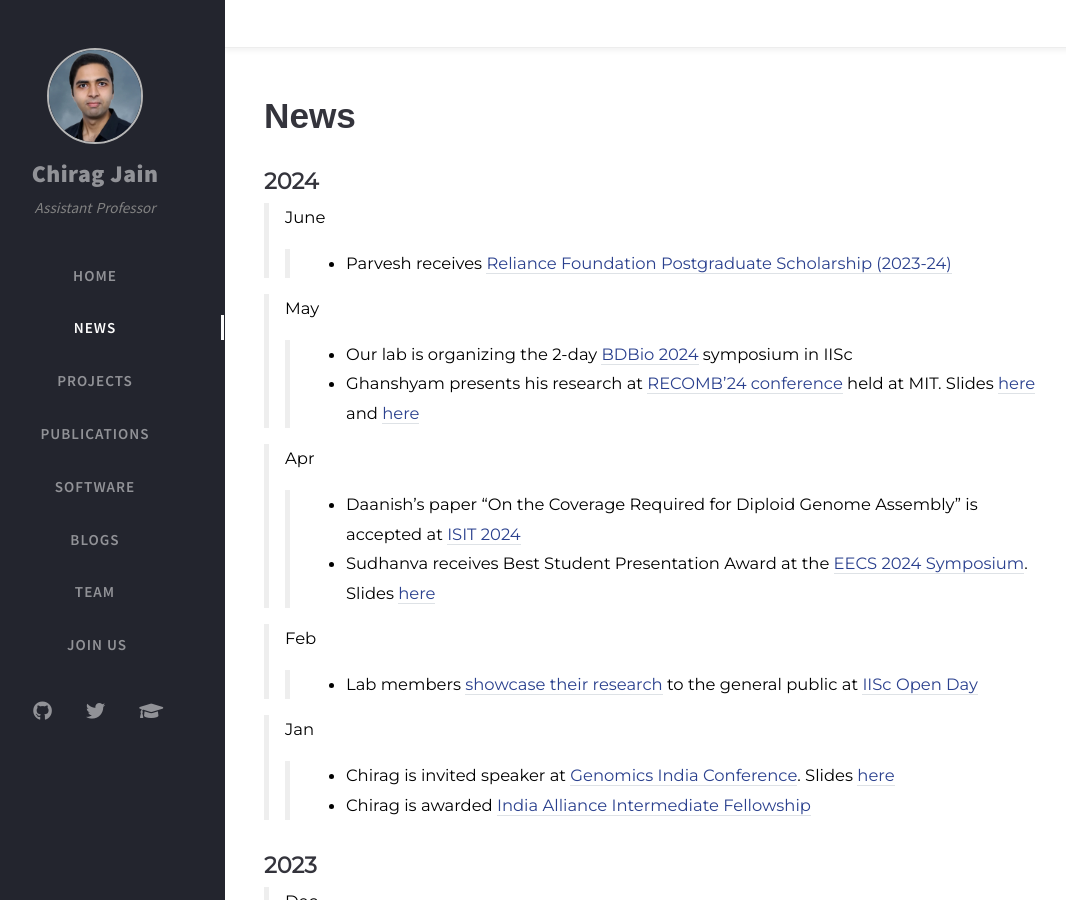
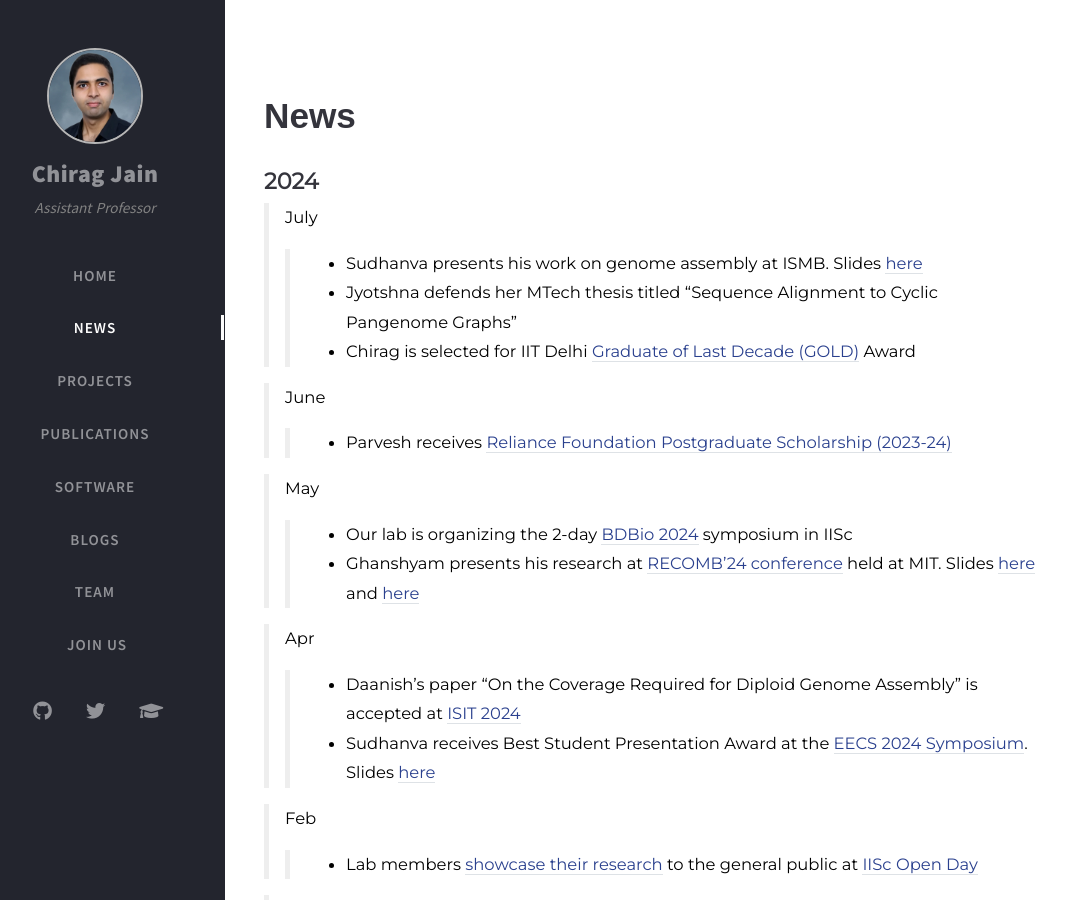
Before and after one commit to at-cg/at-cg.github.io, a Jekyll site: the page built from tabs/new.md, in a window 1280 px wide and 900 px high. Shown: the whole window, without its empty margins (35-1101 px from the left). Built offline with Jekyll 4.4.1, drawn with Linux system fonts in a browser that asks for light colours; nearby versions of some CDN libraries; comment, search, counter and statistics services are not loaded.

Commit message:
Update new.md

```diff
--- a/tabs/new.md
+++ b/tabs/new.md
@@ -20,6 +20,11 @@ type: news
 # **News**
 
 ## **2024**
+>July
+>> - Sudhanva presents his work on genome assembly at ISMB. Slides [here](https://drive.google.com/file/d/1n3KDpHUewXJpFEt1e9_BLhCq6puPBvIG/view?usp=sharing)
+>> - Jyotshna defends her MTech thesis titled "Sequence Alignment to Cyclic Pangenome Graphs"
+>> - Chirag is selected for IIT Delhi [Graduate of Last Decade (GOLD)](https://alumni.iitd.ac.in/Graduates-of-Last-Decade-(GOLD)-Award) Award
+
 >June
 >> - Parvesh receives [Reliance Foundation Postgraduate Scholarship (2023-24)](https://www.scholarships.reliancefoundation.org/PG_Scholarship.aspx)
 
```
